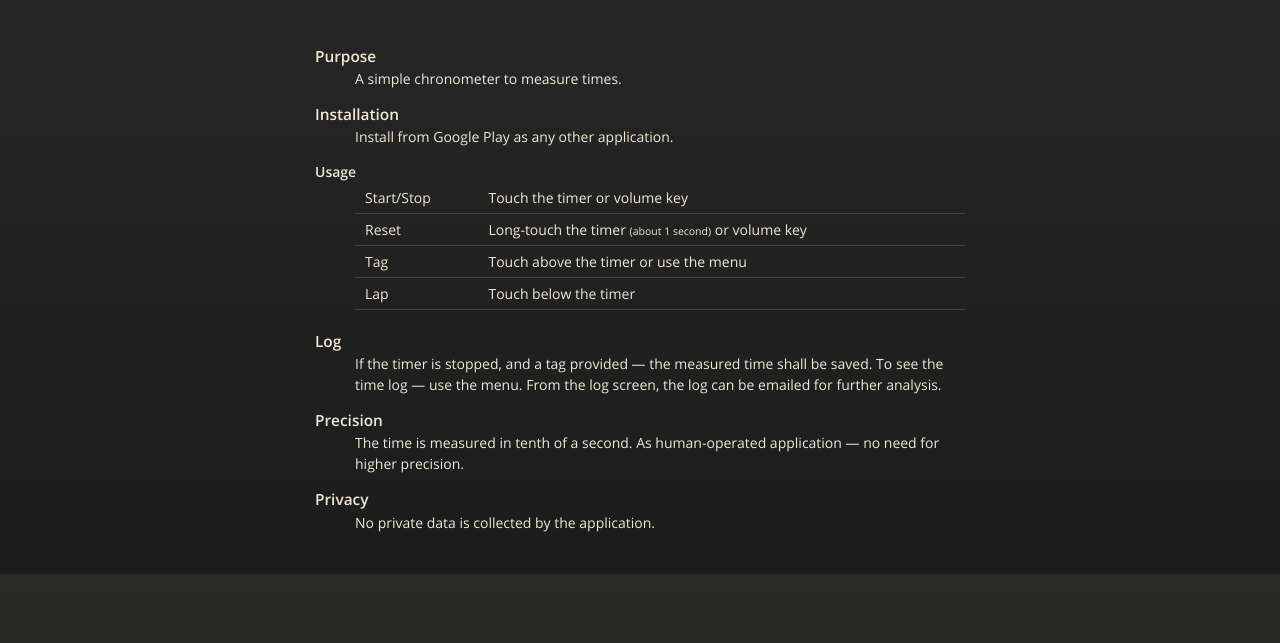
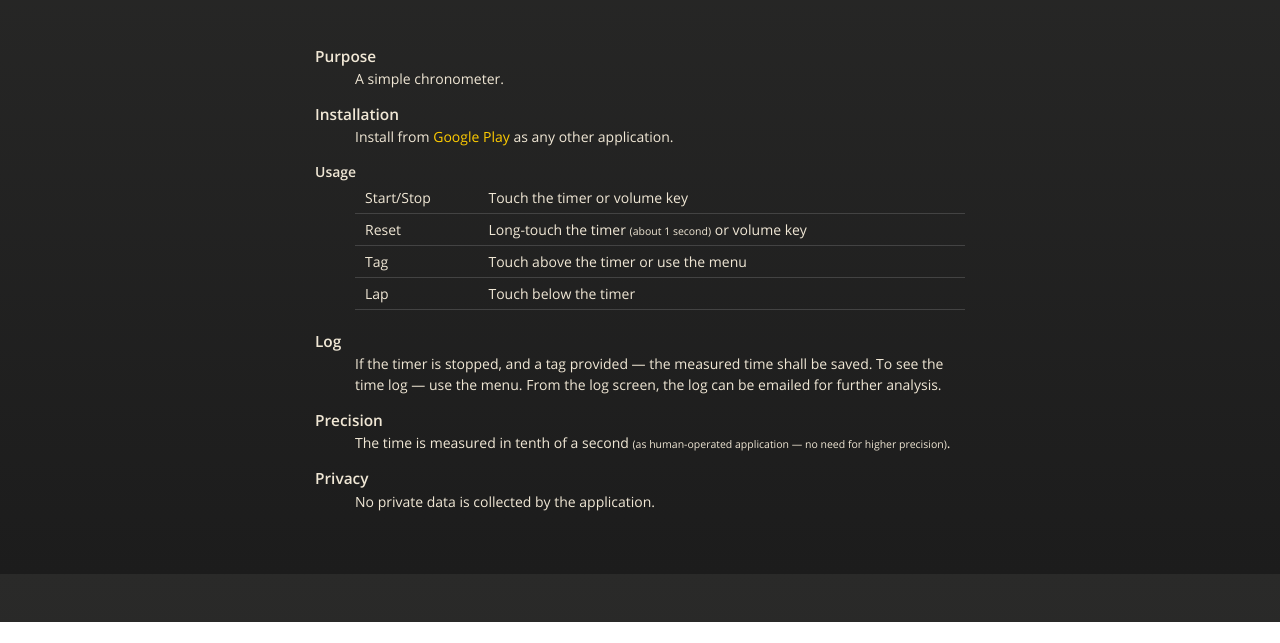
Before and after one commit to nickcolev/ASW, a plain HTML site: page index.html in a window 1280 px wide. Shown: the part 226-869 px from the top of the page. After the commit the page ends 848 px from the top, so only its background shows below. Drawn offline with nearby package versions, Linux system fonts and the light colour scheme.

Commit message:
Text touches

```diff
--- a/index.html
+++ b/index.html
@@ -42,10 +42,10 @@
 	  <dl>
 
 		<dt class="b">Purpose</dt>
-		<dd>A simple chronometer to measure times.</dd>
+		<dd>A simple chronometer.</dd>
 
 		<dt class="b">Installation</dt>
-		<dd>Install from Google Play as any other application.</dd>
+		<dd>Install from <a href="https://play.google.com/store">Google Play</a> as any other application.</dd>
 
 		<dt>Usage</dt>
 		<dd>
@@ -61,7 +61,7 @@
 		<dd>If the timer is stopped, and a tag provided &mdash; the measured time shall be saved. To see the time log &mdash; use the menu. From the log screen, the log can be emailed for further analysis.</dd>
 
 		<dt class="b">Precision</dt>
-		<dd>The time is measured in tenth of a second. As human-operated application &mdash; no need for higher precision.</dd>
+		<dd>The time is measured in tenth of a second <small>(as human-operated application &mdash; no need for higher precision)</small>.</dd>
 
 		<dt class="b">Privacy</dt>
 		<dd>No private data is collected by the application.</dd>
```
